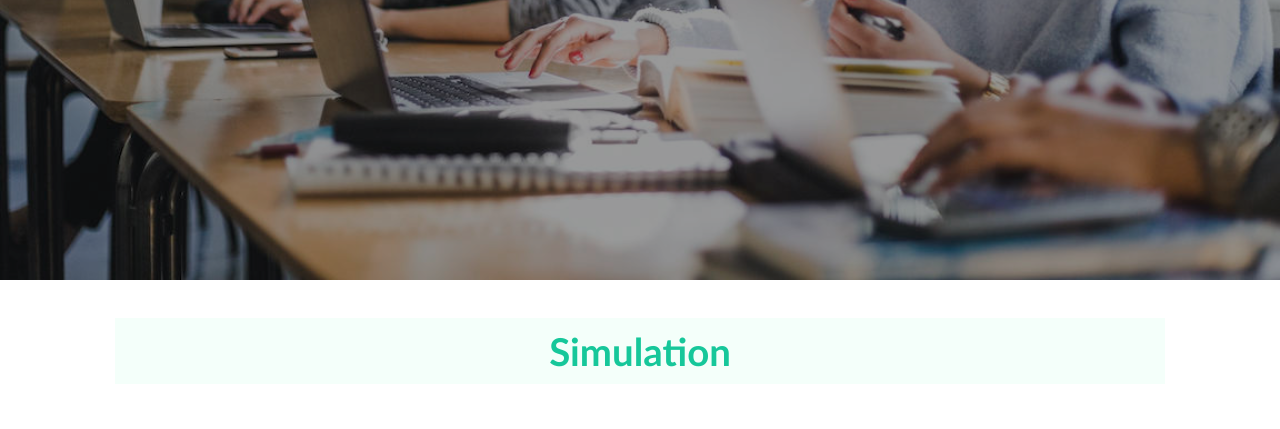
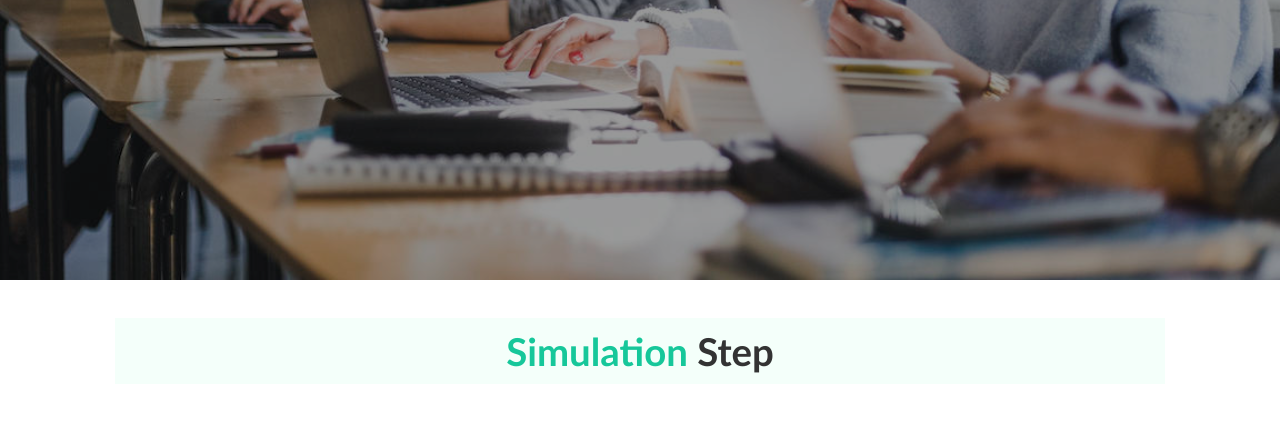
Before and after one commit to Kampus-Merdeka-Software-Engineering/FE-Jayapura-14, a plain HTML site: page index.html in a window 1280 px wide. Shown: the part 520-949 px from the top of the page. Drawn offline with Linux system fonts and the light colour scheme.

Commit message:
modified: heading section

```diff
--- a/index.html
+++ b/index.html
@@ -44,7 +44,7 @@
 
     <!--simulation section start-->
     <section class="simulation" id="simulation">
-        <h4 class="heading"><span>Simulation</span></h4>
+        <h4 class="heading"><span>Simulation</span> Step</h4>
         <div class="content">
             <h5>3 Step Mudah Mengikuti Simulasi dari Rumah</h5>
             <span>ToeflLAB akan membantu Kamu untuk mendapatkan skor tes terbaik dengan 3 tahapan mudah</span>
@@ -80,7 +80,7 @@
 
     <!--about section start-->
     <section class="about" id="about">
-        <h4 class="heading"><span>About </span>Us</h4>
+        <h4 class="heading"><span>About</span> Us</h4>
         <div class="content">
             <h5>Group 14 - Jayapura</h5>
             <ul class="role">
```
